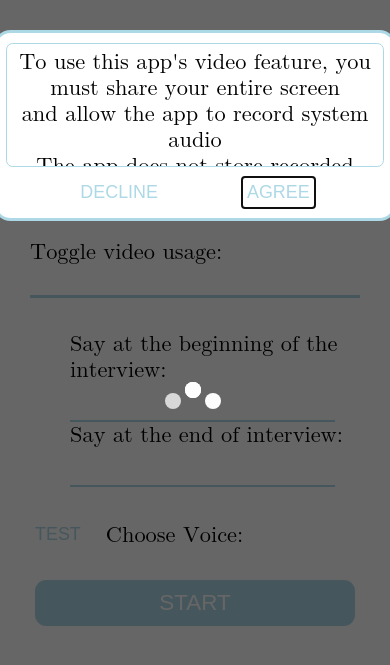
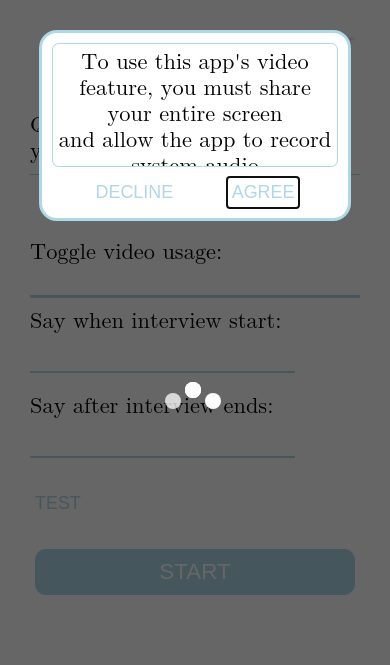
Before and after one commit to DanielOnGitHub17/web-interveiw, a Django app: page / in a window 390 px wide. Shown: the top 665 px of the page. Run offline with Django 5.2, Linux system fonts and the light colour scheme; parts of the project's set-up code (start-up, migrations or seed data) failed here and were passed over.

Commit message:
adding styles to make responsive

```diff
--- a/static/webint.css
+++ b/static/webint.css
@@ -249,6 +249,7 @@ select:active, select:focus{
     /* display: none; */
     flex-flow: row;
     width: 18em;
+    max-width: 80vw;
     position: fixed;
     /* top: 0; */
     left: calc(50% - 9em);
@@ -363,6 +364,7 @@ body>div{
     border-width: 3px;
     align-items: center;
     padding: 2px;
+    cursor: pointer;
 }
 .switchold.off{
     justify-content: start;
@@ -373,7 +375,6 @@ body>div{
     width: 1em;
     height: 1em;
     border-radius: 1em;
-    cursor: pointer;
 }
 .switch:hover{
     filter: drop-shadow(2px 4px 6px black);
@@ -390,12 +391,17 @@ body>div{
 }
 #VIDEOSETTINGS>ul{
     list-style-type: none;
+    margin: 0;
+    padding: 0;
+}
+#VIDEOSETTINGS>ul>li{
+    margin-bottom: 20px;
 }
 #VOICETHINGS{
     display: flex;
-    gap: 20px;
-    flex-flow: row;
-    align-items: center;
+    gap: 5px;
+    flex-flow: column-reverse;
+    align-items: start;
 }
 .searchui{
     display: flex;
@@ -427,11 +433,14 @@ body>div{
 /* end SETUP SCREEN */
 
 /* VIDEOINTERVIEW SCREEN */
-#VIDEO{
+video{
     border-radius: 0.5em;
     border: var(--b);
     border-width: 10px;
     width: 20em;
+    max-width: 90vw;
+}
+#VIDEO{
     transform: scaleX(-1);
 }
 #CC{
@@ -459,9 +468,11 @@ body>div{
 #TEXTINTERVIEW{
     font-size: 0.9em;
     align-items: center;
+    max-width: 100%;
 }
 #QUESTIONBOX{
     width: 20em;
+    max-width: 80vw;
     overflow-y: scroll;
     border-radius: 0.8em;
     padding: 20px;
@@ -475,7 +486,8 @@ body>div{
     font-size: 0.9em;
     resize: none;
     margin-top: 5px;
-    padding: 0 10px
+    padding: 0 10px;
+    max-width: 90vw;
 }
 
 /* end TEXTINTERVIEW SCREEN */
@@ -535,3 +547,12 @@ or reroute by bitly
 
 
 */
+
+@media screen and (max-width: 25em){
+    .modal{
+        left: calc(50% - 40vw);
+    }
+    [id*="INTERVIEW"].side{
+        display: flex;
+    }
+}
--- a/templates/index.html
+++ b/templates/index.html
@@ -44,17 +44,16 @@
             <div id="VIDEOSETTINGS">
                 <ul>
                     <li>
-                        <label for="FIRSTSAY">Say at the beginning of the interview: </label>
+                        <label for="FIRSTSAY">Say when interview start:</label>
                         <input type="text" id="FIRSTSAY">
                     </li>
                     <li>
-                        <label for="FINALSAY">Say at the end of interview:</label>
+                        <label for="FINALSAY">Say after interview ends:</label>
                         <input type="text" id="FINALSAY">
                     </li>
                 </ul>
                 <div id="VOICETHINGS">
                     <button id="TESTVOICE">TEST</button>
-                    <span>Choose Voice: </span>
                     <!-- add other controls: pitch/etc -->
                     <!-- search ui for voices will go here -->
                 </div>
```
